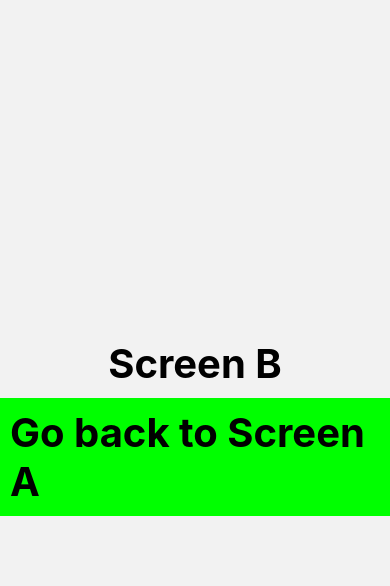
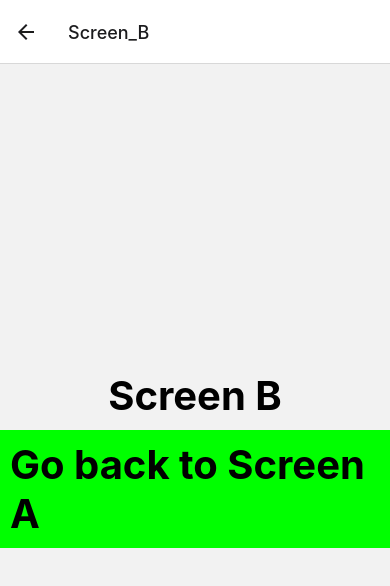
Before and after one commit to codingscode/reactnative_from_zero_to_hero, a React Native app in the folder rntour/: screen /Screen_B in a window 390 px wide. Shown: the top 586 px of the page. Built offline with nearby package versions, Linux system fonts and the light colour scheme.

Commit message:
parte 104

```diff
--- a/rntour/src/App.js
+++ b/rntour/src/App.js
@@ -1,9 +1,12 @@
 
 import React, { useState } from 'react'
-import { Pressable, StyleSheet, Text, View  } from 'react-native'
+
 import { NavigationContainer } from '@react-navigation/native'
 import { createStackNavigator } from '@react-navigation/stack'
 import { enableScreens } from 'react-native-screens'
+import ScreenA from './ScreenA'
+import ScreenB from './ScreenB'
+
 
 //enableScreens()
 
@@ -13,7 +16,23 @@ function App() {
 
    const Stack = createStackNavigator()
 
-   const ScreenA = ({navigation}) => {
+
+   return (
+         <NavigationContainer>
+         <Stack.Navigator  >
+            <Stack.Screen name="Screen_A" component={ScreenA}  />
+            <Stack.Screen name="Screen_B" component={ScreenB} />
+         </Stack.Navigator>
+      </NavigationContainer>
+   )
+
+}
+
+
+export default App
+
+
+/* const ScreenA = ({navigation}) => {
 
    const onPressHandler = () => {
       navigation.navigate('Screen_B')
@@ -32,9 +51,9 @@ function App() {
             </Pressable>
             </View>
    )
-   }
+} */
 
-   const ScreenB = ({navigation}) => {
+/* const ScreenB = ({navigation}) => {
 
    const onPressHandler = () => {
       //navigation.navigate('Screen_A')
@@ -54,21 +73,9 @@ function App() {
          </Pressable>
          </View>
       )
-   }
+   } */
 
-
-   return (
-      <NavigationContainer>
-         <Stack.Navigator screenOptions={{header: () => null}} >
-            <Stack.Screen name="Screen_A" component={ScreenA} /* options={{header: () => null}} */ />
-            <Stack.Screen name="Screen_B" component={ScreenB} />
-         </Stack.Navigator>
-      </NavigationContainer>
-   )
-
-}
-
-const styles = StyleSheet.create({
+   /* const styles = StyleSheet.create({
       body: {
          flex: 1,
          justifyContent: 'center',
@@ -81,6 +88,4 @@ const styles = StyleSheet.create({
          color: 'black'
       }
 
-})
-
-export default App
+   }) */
--- /dev/null
+++ b/rntour/src/ScreenA.js
@@ -0,0 +1,45 @@
+
+import React from 'react'
+import { Pressable, StyleSheet, Text, View  } from 'react-native'
+
+
+
+
+
+const ScreenA = ({navigation}) => {
+
+    const onPressHandler = () => {
+       navigation.navigate('Screen_B')
+    }
+
+    return (
+       <View style={styles.body} >
+          <Text style={styles.text} >
+             Screen A
+          </Text>
+          <Pressable onPress={onPressHandler} style={({ pressed }) => ({ backgroundColor: pressed ? 'violet' : '#0f0' }) } >
+             <Text style={styles.text} >
+                Go to Screen B
+             </Text>
+
+          </Pressable>
+       </View>
+    )
+}
+
+const styles = StyleSheet.create({
+    body: {
+       flex: 1,
+       justifyContent: 'center',
+       alignItems: 'center',
+    },
+    text: {
+       fontSize: 40,
+       fontWeight: 'bold',
+       margin: 10,
+       color: 'black'
+    }
+
+})
+
+export default ScreenA
--- /dev/null
+++ b/rntour/src/ScreenB.js
@@ -0,0 +1,46 @@
+
+import React from 'react'
+import { Pressable, StyleSheet, Text, View  } from 'react-native'
+
+
+
+
+const ScreenB = ({navigation}) => {
+
+    const onPressHandler = () => {
+       //navigation.navigate('Screen_A')
+       navigation.goBack()
+    }
+
+    return (
+       <View style={styles.body} >
+          <Text style={styles.text} >
+             Screen B
+          </Text>
+          <Pressable onPress={onPressHandler} style={({ pressed }) => ({ backgroundColor: pressed ? 'yellow' : '#0f0' }) } >
+             <Text style={styles.text} >
+                Go back to Screen A
+             </Text>
+
+          </Pressable>
+       </View>
+    )
+}
+
+const styles = StyleSheet.create({
+    body: {
+       flex: 1,
+       justifyContent: 'center',
+       alignItems: 'center',
+    },
+    text: {
+       fontSize: 40,
+       fontWeight: 'bold',
+       margin: 10,
+       color: 'black'
+    }
+
+})
+
+
+export default ScreenB
```
Lines whose indentation alone changed are shown as unchanged.
